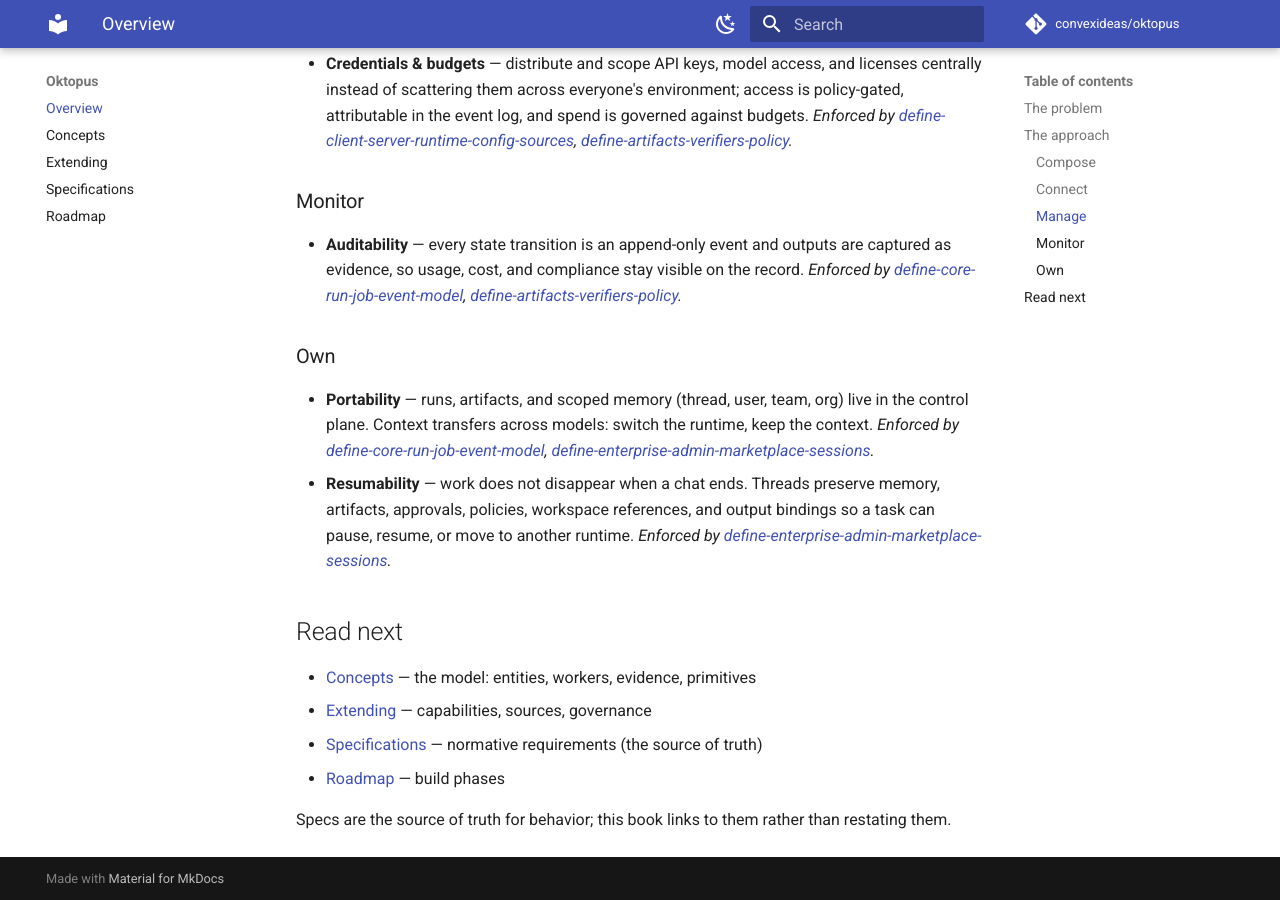
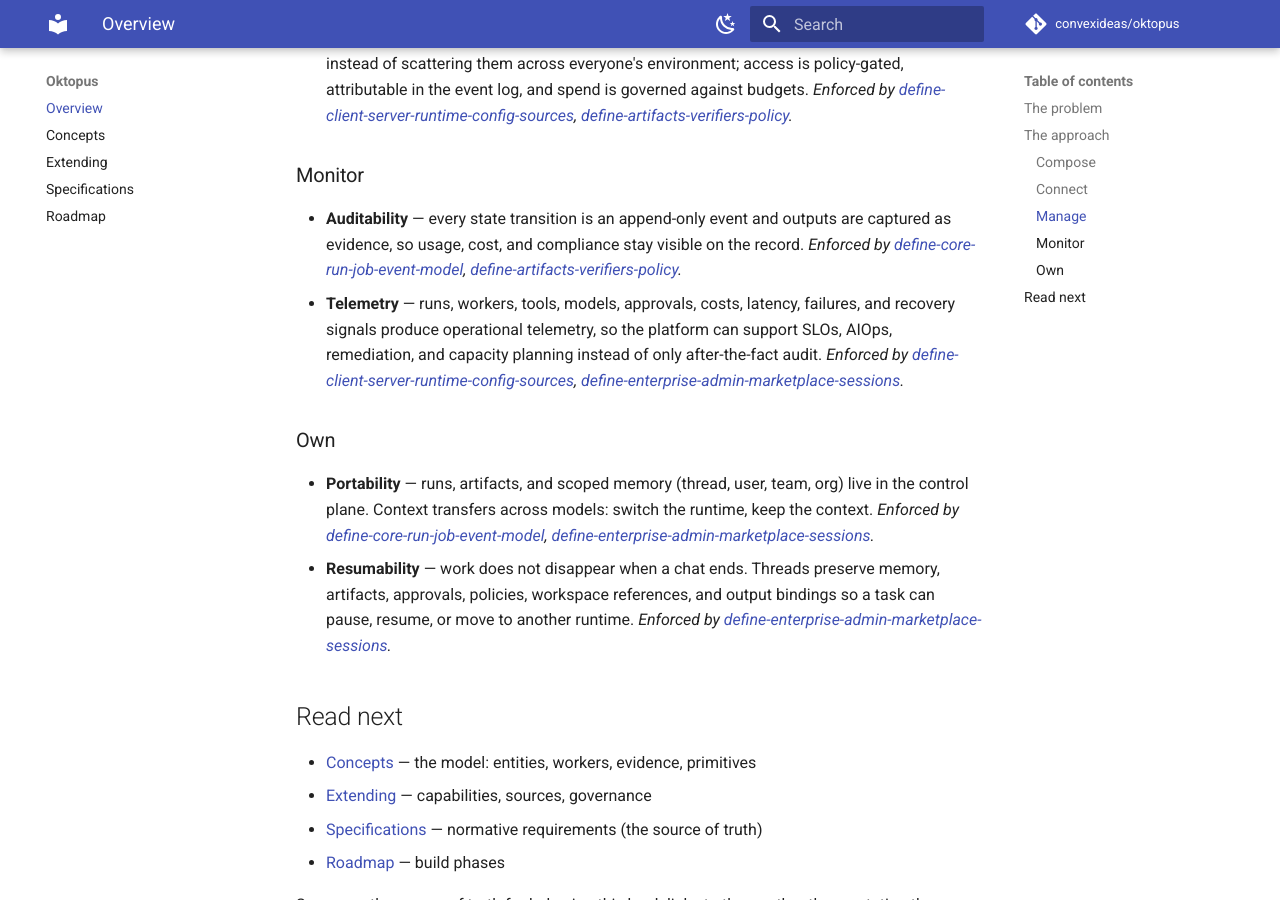
Before and after one commit to convexideas/oktopus, an MkDocs documentation site: the page built from docs/oktopus.md, in a window 1280 px wide and 900 px high, scrolled down 2027 px. Built offline with MkDocs 1.6.1 and Material for MkDocs 9.7.7, drawn with Linux system fonts in a browser that asks for light colours; comment, search, counter and statistics services are not loaded; part of the change alters nothing that is shown; some of the changed text lies outside the part shown.

Commit message:
docs: add telemetry to monitor pillar

```diff
--- a/docs/oktopus.md
+++ b/docs/oktopus.md
@@ -1,6 +1,6 @@
 # Oktopus
 
-Oktopus is a vendor-agnostic control plane for agent orchestration, governance, and context — how you [own the harness](index.md) in practice.
+Oktopus is how you [own the harness](index.md) in practice.
 
 The *model* is replaceable; the harness is yours — standardized where the organization needs repeatability, personalized where people need room to explore.
 
@@ -44,6 +44,7 @@ From there, five pillars — compose the work, connect your channels, manage exe
 ### Monitor
 
 - **Auditability** — every state transition is an append-only event and outputs are captured as evidence, so usage, cost, and compliance stay visible on the record. *Enforced by [define-core-run-job-event-model](https://github.com/convexideas/oktopus/blob/main/openspec/changes/define-core-run-job-event-model), [define-artifacts-verifiers-policy](https://github.com/convexideas/oktopus/blob/main/openspec/changes/define-artifacts-verifiers-policy).*
+- **Telemetry** — runs, workers, tools, models, approvals, costs, latency, failures, and recovery signals produce operational telemetry, so the platform can support SLOs, AIOps, remediation, and capacity planning instead of only after-the-fact audit. *Enforced by [define-client-server-runtime-config-sources](https://github.com/convexideas/oktopus/blob/main/openspec/changes/define-client-server-runtime-config-sources), [define-enterprise-admin-marketplace-sessions](https://github.com/convexideas/oktopus/blob/main/openspec/changes/define-enterprise-admin-marketplace-sessions).*
 
 ### Own
 
```
